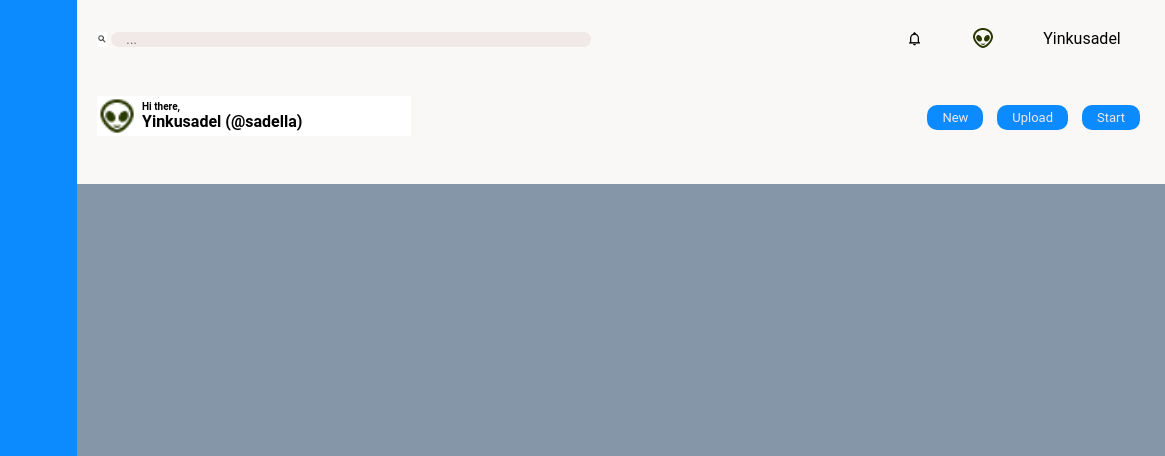
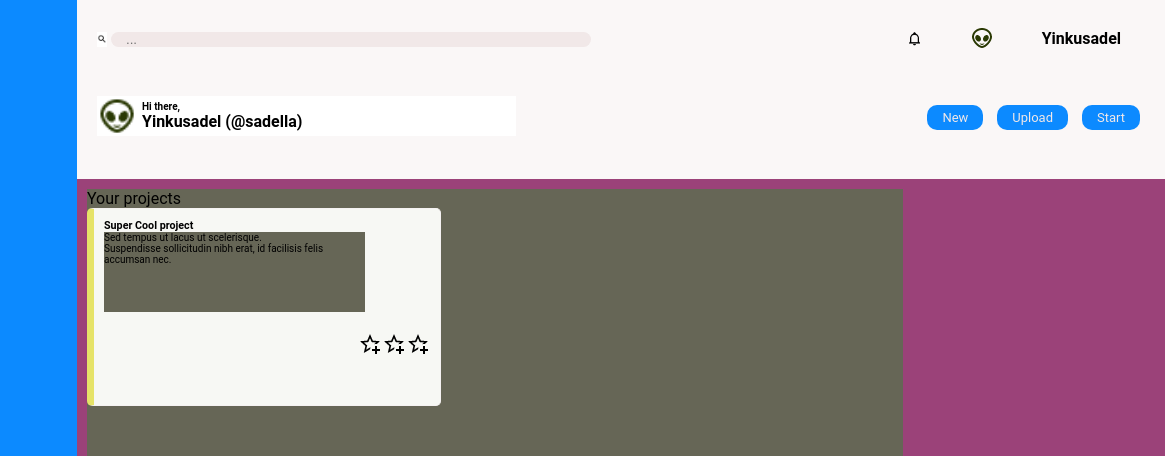
Before and after one commit to Yinkusadel/t.o.p-admin-dashboard, a website: page index.html in a window 1280 px wide. Shown: the top 456 px of the page, 115-1280 px from the left. Drawn offline with Linux system fonts and the light colour scheme.

Commit message:
project card added

```diff
--- a/index.html
+++ b/index.html
@@ -92,11 +92,26 @@
               </div>
             </div>
             <nav class="header-nav">
-              <a href="/new/">New</a>
-              <a href="/upload/">Upload</a>
-              <a href="/start/">Start</a>
+              <a href="/new/"  target="_blank">New</a>
+              <a href="/upload/"  target="_blank">Upload</a>
+              <a href="/start/"  target="_blank">Start</a>
             </nav>
           </div>
+        </div>
+
+        <div class="center-body">
+          <div class="your-projects">
+            <p>Your projects</p>
+            <div class="project-content">
+              <div class="project-card">
+                <h6>Super Cool project</h6>
+                <p class="project-text">Sed tempus ut lacus ut scelerisque.</br>Suspendisse sollicitudin nibh erat, id facilisis felis accumsan nec. </p>
+                <div class="project-icon">
+                  <img src="icons/star.png" alt="star">
+                  <img src="icons/star.png" alt="privacy">
+                  <img src="icons/star.png" alt="privacy">
+                </div>
+              </div>
 
 
 
@@ -106,10 +121,14 @@
 
 
 
-        </div>
 
 
 
+
+
+            </div>
+          </div>
+        </div>
       </section>
 
     </div>
--- a/styles.css
+++ b/styles.css
@@ -103,6 +103,7 @@
     align-items: center;
     justify-content: space-around;
     width: 25%;
+    font-weight: bold;
   }
 
   .notification {
@@ -127,7 +128,7 @@
     display: flex;
     align-items: center;
     background-color: #ffffff;
-    width: 30%;
+    width: 40%;
   }
 
   .name-text {
@@ -148,3 +149,42 @@
     background-color: #0c8aff;
     color: #f1e8e8;
   }
+
+  /*           center head styled completely           */
+
+  .center-body {
+    height: 77vh;
+    background-color: #9b4279;
+    width: 100%;
+    padding: 10px 10px ;
+  }
+
+  .your-projects {
+    background-color: #666656;
+    width: 75%;
+    height: 70vh;
+  }
+
+  .project-card {
+    width: 40%;
+    padding: 10px;
+    height: 22vh;
+    background-color: #f7f8f4;
+    border: 1px solid #f5f2f2 ;
+    border-radius: 5px;
+    border-left-color: #e6e368;
+    border-left-width: 7px;
+  }
+
+  .project-text {
+    width: 80%;
+    background-color: #666656;
+    height: 10vh;
+    font-size: 10px;
+  }
+
+  .project-icon {
+    display: flex;
+    justify-content: flex-end;
+    padding-top: 20px;
+  }
```
Also changed, not shown: icons/eye.png (added), icons/star.png (added).
